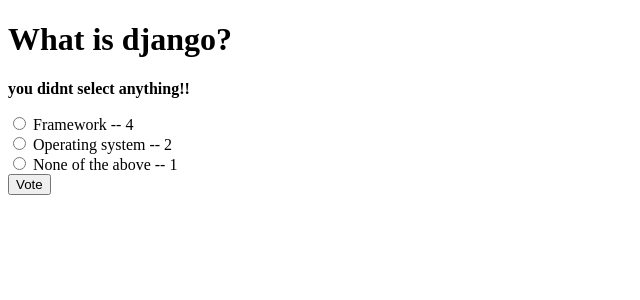
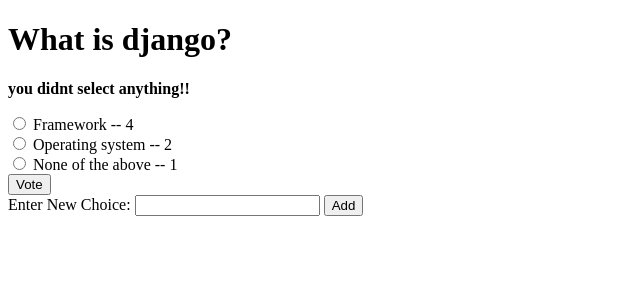
Before and after one commit to Aljeddani/django_gettingstarted, a Django app: page /polls/1/vote/ in a window 1280 px wide. Shown: the top 300 px of the page, without its empty margins (0-640 px from the left). Run offline with Django 3.2, Linux system fonts and the light colour scheme; data comes from the database, SQL or seed files in the repository; both versions use the stored data as it was after the commit.

Commit message:
accessing the DB for adding new questions and choices

```diff
--- a/mysite/polls/templates/polls/detail.html
+++ b/mysite/polls/templates/polls/detail.html
@@ -20,6 +20,7 @@
      question.id will be passed as an argument to be used in ?P<question_id>
 {% endcomment %}
 
+
 <form action="{% url 'polls:vote' question.id %}" method="post">
 {% csrf_token %}
 {% for choice in question.choice_set.all %}
@@ -31,6 +32,12 @@
 <input type="submit" value="Vote" />
 </form>
 
+<form action="{% url 'polls:add_choice' question.id %}" method="post">
+{% csrf_token %}
+	<label>Enter New Choice:</label>
+	<input type="text" name="new_choice" id="new_choice">
+	<input type="submit" value="Add">
+</form>
 
 
 </body>
--- a/mysite/polls/templates/polls/results.html
+++ b/mysite/polls/templates/polls/results.html
@@ -1,8 +1,10 @@
+<a href="{% url 'polls:index' %}"><h3>Home</h3></a>
+
 <h3>Q) {{ question.question_text }}</h3>
 
 
 <ul>
     {% for choice in question.choice_set.all %}
-        <li>{{ choice.choice_text }} -- {{ choice.votes }} vote</li>
+        <li>{{ choice.choice_text }} -- {{ choice.votes }} vote{{choice.votes|pluralize}}</li>
     {% endfor %}
 </ul>
--- a/mysite/polls/urls.py
+++ b/mysite/polls/urls.py
@@ -6,9 +6,10 @@
 app_name = 'polls'
 
 urlpatterns = [
-    url(r'^latest/$', views.latest, name='latest'),
     url(r'^$', views.IndexView.as_view(), name='index'),
     url(r'^(?P<pk>[0-9]+)/$', views.DetailView.as_view(), name='detail'),
     url(r'^(?P<pk>[0-9]+)/results/$', views.ResultsView.as_view(), name='results'),
     url(r'^(?P<question_id>[0-9]+)/vote/$', views.vote, name='vote'),
+    url(r'^(?P<question_id>[0-9]+)/add_choice$', views.add_choice, name='add_choice'),
+    url(r'^add_question/$', views.add_question, name='add_question'),
 ]
--- a/mysite/polls/views.py
+++ b/mysite/polls/views.py
@@ -4,7 +4,7 @@
 from .models import Question, Choice
 from django.urls import reverse
 from django.views import generic
-
+from django.utils import timezone
 
 # # Create your views here.
 # # def index(request):
@@ -23,13 +23,14 @@
     context_object_name = 'latest_question_list'
     def get_queryset(self):
         '''Return the last five published questions!!'''
-        return Question.objects.order_by('-pub_date')[:5]
+        return Question.objects.order_by('-pub_date')[:5] # this will be stored at objects_list by defualt
+                                                          # but to override the name we use --> context_object_name = 'latest_question_list'
 
 
-def latest(request):
-    latest_questions = Question.objects.order_by('-pub_date')[0:5]
-    output = '<br>'.join([q.question_text for q in latest_questions])
-    return HttpResponse(output)
+# def latest(request):
+#     latest_questions = Question.objects.order_by('-pub_date')[0:5]
+#     output = '<br>'.join([q.question_text for q in latest_questions])
+#     return HttpResponse(output)
 
 
 
@@ -43,7 +44,7 @@
 # def detail(request, question_id):
 #     question = get_object_or_404(Question, pk=question_id)
 #     return render(request, 'polls/detail.html', {'question':question})
-class DetailView(generic.ListView):
+class DetailView(generic.DetailView):
     model = Question
     template_name = 'polls/detail.html' # django automaticaly assign template_name to '<app name>/<model name>_detail.html'
                                         # so template_name='polls/question_detail.html' by default
@@ -52,7 +53,7 @@
 # def results(request, question_id):
 #     question = get_object_or_404(Question, pk=question_id)
 #     return render(request, 'polls/results.html', {'question':question})
-class ResultsView(generic.ListView):
+class ResultsView(generic.DetailView):
     model = Question
     template_name = 'polls/results.html'
 
@@ -69,3 +70,22 @@
         return HttpResponseRedirect(reverse('polls:results', args=[question.id]))
         # if you need to use somthing similar to the url template tag in your code, Django provides reverse()
         # reverse(viewname, urlconf=None, kwargs=None, current_app=None)
+
+def add_choice(request, question_id):
+    question = Question.objects.get(id=question_id)
+    new_choice = request.POST['new_choice']
+    if new_choice != '':
+        print('________ %s' %new_choice)
+        question.choice_set.create(choice_text=new_choice, votes=0)
+        question.save()
+    return HttpResponseRedirect(reverse('polls:detail', args=[question.id]))
+
+
+def add_question(request):
+    q = Question()
+    new_question = request.POST['new_question']
+    if len(new_question) > 5:
+        q.question_text = new_question
+        q.pub_date = timezone.now()
+        q.save()
+    return HttpResponseRedirect(reverse('polls:index'))
```
Also changed, not shown: mysite/polls/templates/polls/index.html (+10 -2 lines), mysite/db.sqlite3, 13 other files.
